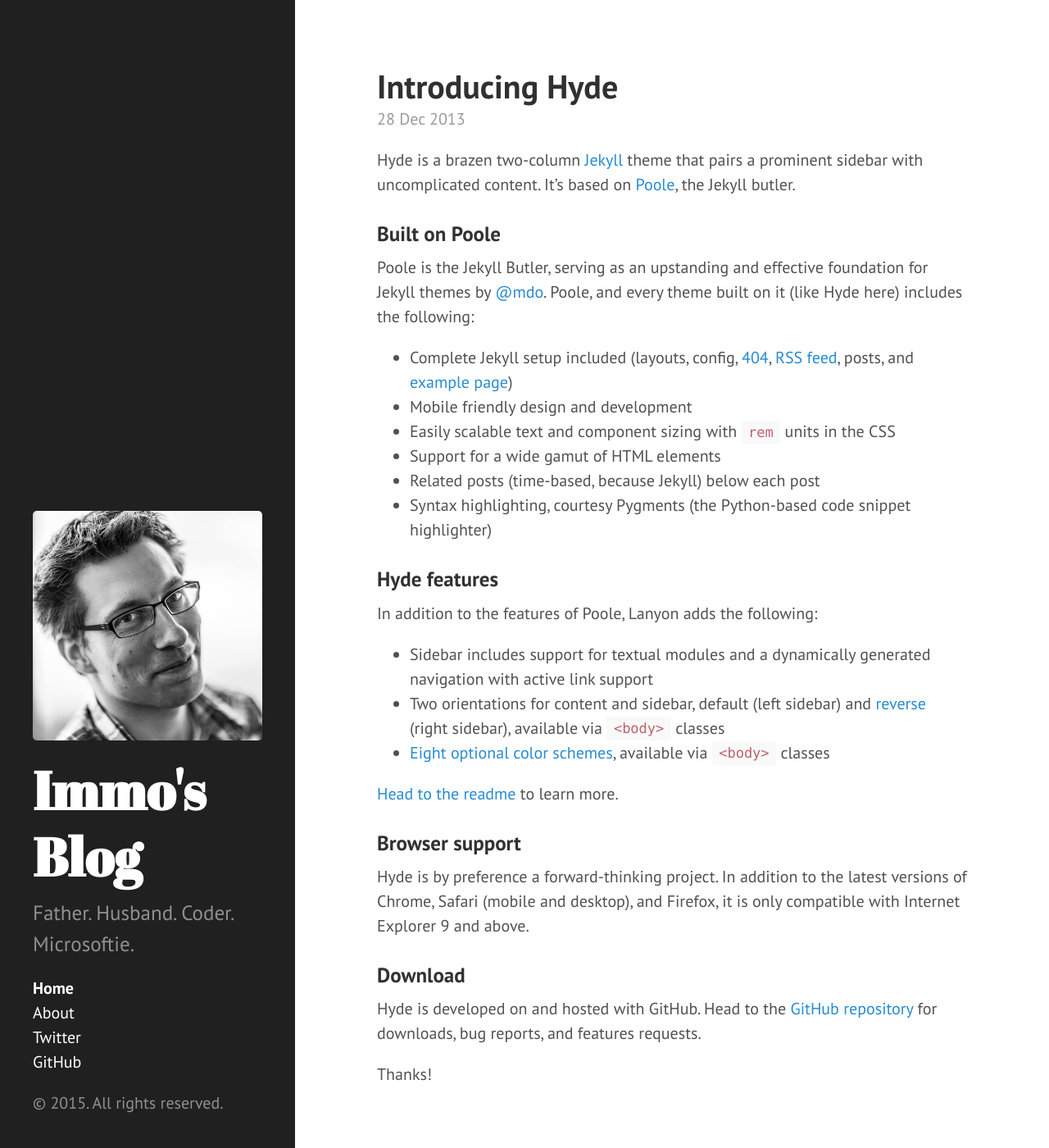
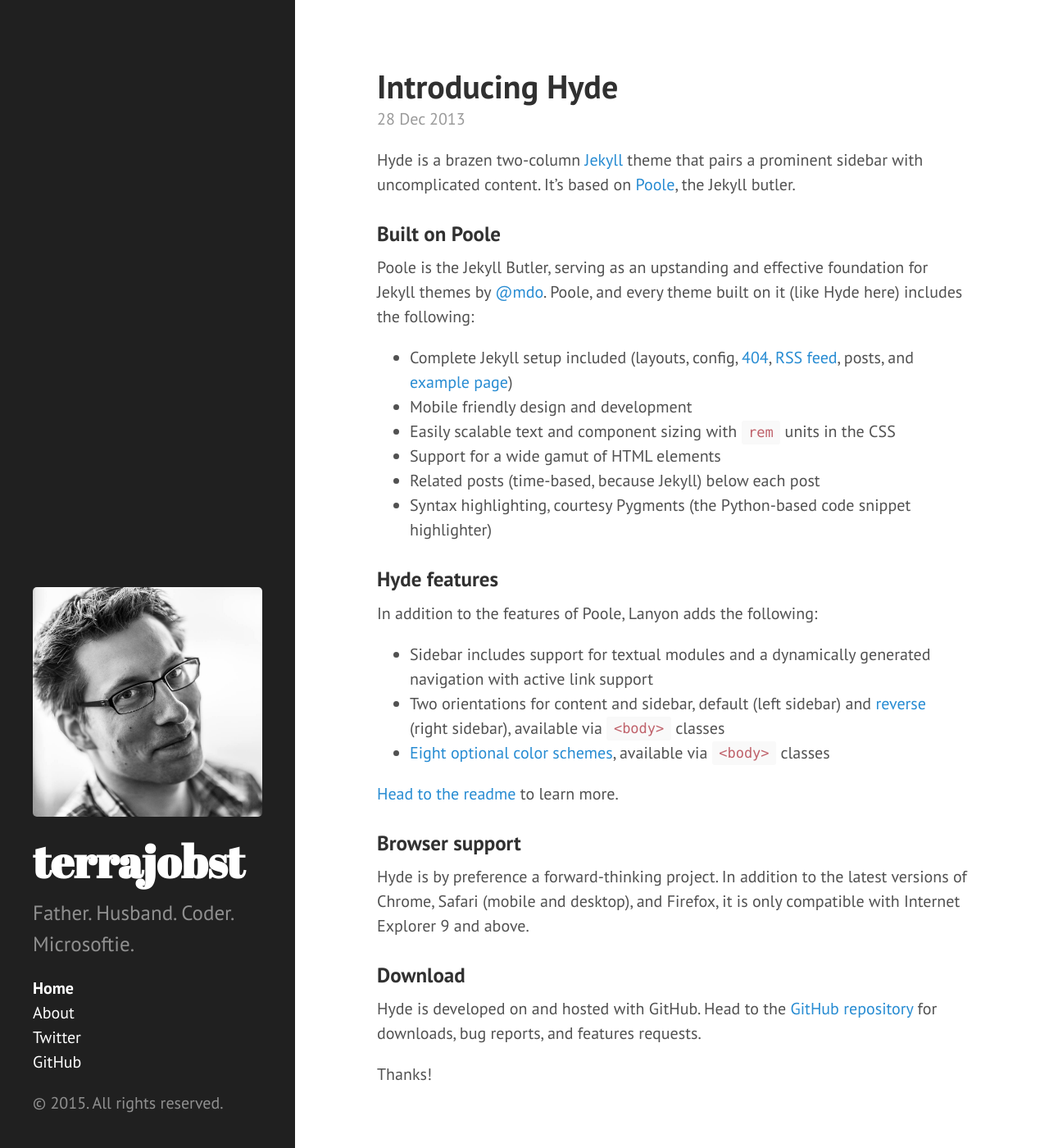
Before and after one commit to terrajobst/terrajobst.github.io, a Jekyll site: the page built from index.html, in a window 1280 px wide and 1400 px high. Shown: the whole window at 82% size. Built offline with Jekyll 4.4.1, drawn with Linux system fonts in a browser that asks for light colours; Markdown is read by kramdown in place of the engine named in the settings; the list of posts is cut into pages by our own code.

Commit message:
Rename blog

```diff
--- a/_config.yml
+++ b/_config.yml
@@ -7,7 +7,7 @@ gems:			  [jekyll-paginate]
 permalink:        pretty
 
 # Setup
-title:            Immo's Blog
+title:            terrajobst
 tagline:          'Thoughts & Ideas'
 description:      'Father. Husband. Coder. Microsoftie.'
 url:              http://immo.landwerth.net
--- a/public/css/hyde.css
+++ b/public/css/hyde.css
@@ -98,7 +98,7 @@ html {
   color: #fff;
   margin-top: 0;
   font-family: "Abril Fatface", serif;
-  font-size: 3.25rem;
+  font-size: 2.75rem;
 }
 
 /* Sidebar nav */
```
